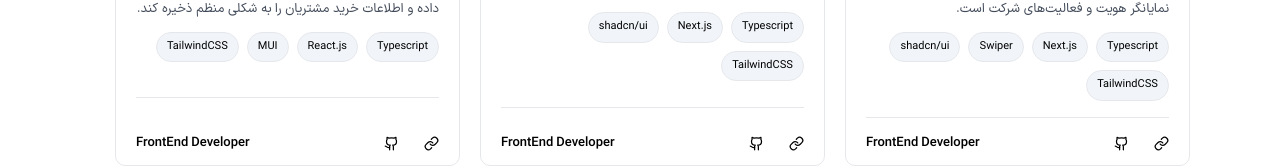
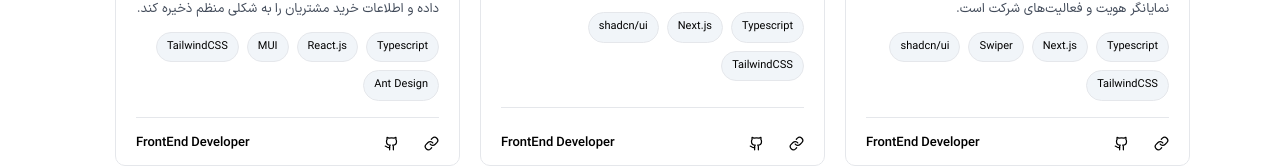
Before and after one commit to dofxo/dofxo.ir, a React (Vite) app: page / in a window 1280 px wide. Shown: the part 1699-1866 px from the top of the page. Built offline with nearby package versions, Linux system fonts and the light colour scheme.

Commit message:
feat: add new skill to remiona project

```diff
--- a/src/data/projects.ts
+++ b/src/data/projects.ts
@@ -47,6 +47,6 @@ export const projects: projectsType = [
     sourceCode: "https://github.com/Silverethical/online_invoice/",
     role: "FrontEnd Developer",
     description: `این پروژه ابزاری حرفه‌ای برای صدور فاکتور فروشگاهی است که به‌صورت اختصاصی برای فروشگاه رمیونا طراحی و پیاده‌سازی شده است. این ابزار به فروشگاه کمک می‌کند تا فرآیند صدور فاکتور را سریع‌تر، دقیق‌تر و استانداردتر انجام داده و اطلاعات خرید مشتریان را به شکلی منظم ذخیره کند.`,
-    skills: ["Typescript", "React.js", "MUI", "TailwindCSS"],
+    skills: ["Typescript", "React.js", "MUI", "TailwindCSS", "Ant Design"],
   },
 ];
```
